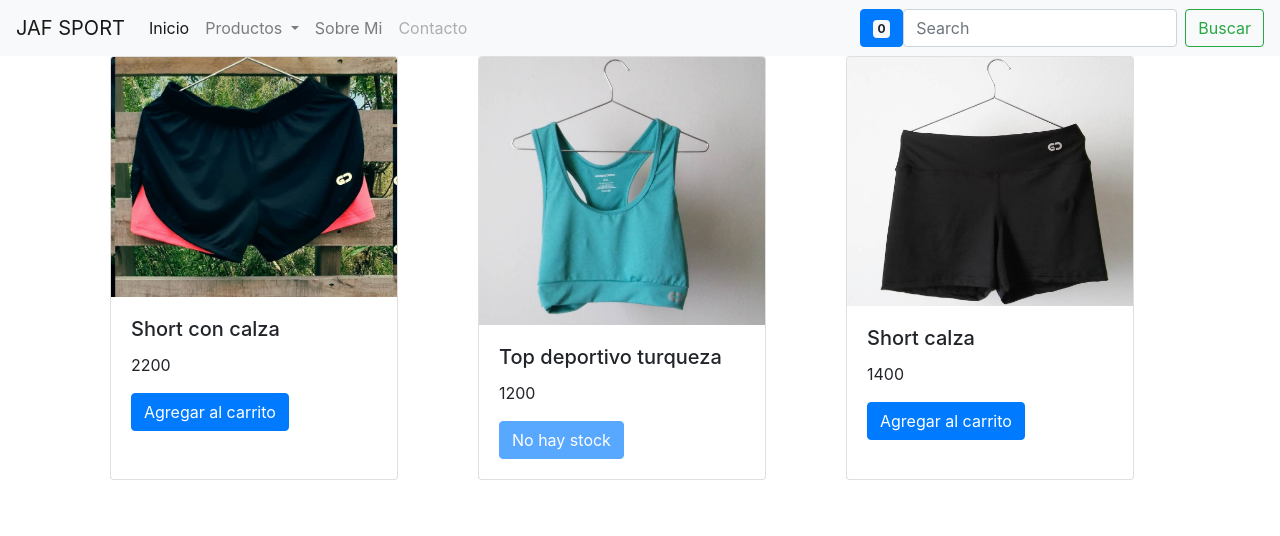
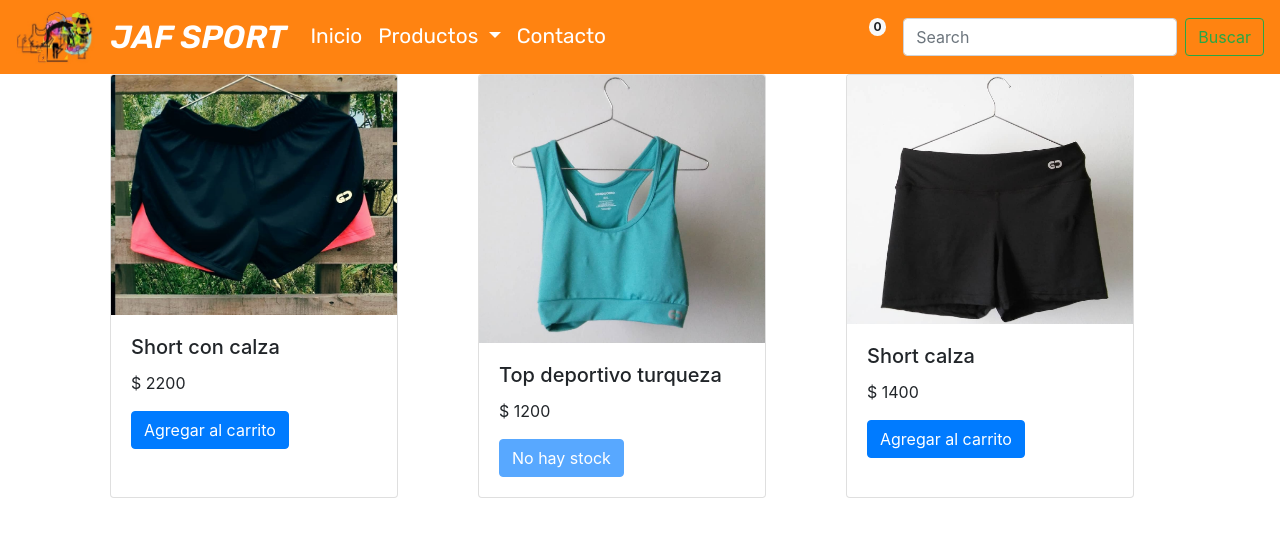
Before and after one commit to Caromponce/JAF-Sport, a plain HTML site: page index.html in a window 1280 px wide. Drawn offline with nearby package versions, Linux system fonts and the light colour scheme; files that its build step writes are made by us from their sources.

Commit message:
eventos jquery

```diff
--- a/index.html
+++ b/index.html
@@ -7,6 +7,12 @@
     <title>JAF Sport</title>
     <link rel="stylesheet" href="https://cdn.jsdelivr.net/npm/bootstrap@4.6.0/dist/css/bootstrap.min.css"
         integrity="sha384-B0vP5xmATw1+K9KRQjQERJvTumQW0nPEzvF6L/Z6nronJ3oUOFUFpCjEUQouq2+l" crossorigin="anonymous">
+    <link rel="stylesheet" href="css/fontawesome-pro/css/all.css">
+    <link rel="stylesheet" href="css/style.css">
+    <link rel="preconnect" href="https://fonts.gstatic.com">
+    <link
+        href="https://fonts.googleapis.com/css2?family=Rubik:ital,wght@0,400;0,500;0,600;1,400;1,500;1,600&display=swap"
+        rel="stylesheet">
     <script src="https://code.jquery.com/jquery-3.5.1.slim.min.js"
         integrity="sha384-DfXdz2htPH0lsSSs5nCTpuj/zy4C+OGpamoFVy38MVBnE+IbbVYUew+OrCXaRkfj" crossorigin="anonymous">
     </script>
@@ -16,8 +22,6 @@
     <script src="https://cdn.jsdelivr.net/npm/bootstrap@4.6.0/dist/js/bootstrap.min.js"
         integrity="sha384-+YQ4JLhjyBLPDQt//I+STsc9iw4uQqACwlvpslubQzn4u2UU2UFM80nGisd026JF" crossorigin="anonymous">
     </script>
-    <link rel="stylesheet" href="css/fontawesome-pro/css/all.css">
-    <link rel="stylesheet" href="css/style.css">
     <script src="bdd.js"></script>
     <script src="script.js" defer></script>
 
@@ -25,7 +29,8 @@
 
 <body>
     <header>
-        <nav class="navbar navbar-expand-lg navbar-light bg-light">
+        <nav class="navbar navbar-expand-lg">
+            <img src="res/JAFLogo - copia.jpg" alt="logo JAF">
             <a class="navbar-brand" href="#">JAF SPORT</a>
             <button class="navbar-toggler" type="button" data-toggle="collapse" data-target="#navbarSupportedContent"
                 aria-controls="navbarSupportedContent" aria-expanded="false" aria-label="Toggle navigation">
@@ -51,15 +56,12 @@
                         </div>
                     </li>
                     <li class="nav-item">
-                        <a class="nav-link" href="#">Sobre Mi</a>
-                    </li>
-                    <li class="nav-item">
                         <a class="nav-link disabled" href="#" tabindex="-1" aria-disabled="true">Contacto</a>
                     </li>
                 </ul>
                 <!-- Button trigger modal -->
-                <button type="button" class="btn btn-primary" data-toggle="modal" data-target="#carrito">
-                    <i class="fas fa-shopping-cart"></i>
+                <button type="button" class="btn shadow-none" data-toggle="modal" data-target="#carrito">
+                    <i class="fas fa-shopping-cart fa-lg"></i>
                     <span class="badge badge-light" id="badgeCarrito">0</span>
                 </button>
                 <form class="form-inline my-2 my-lg-0">
@@ -87,8 +89,11 @@
                         <span aria-hidden="true">&times;</span>
                     </button>
                 </div>
-                <div class="modal-body" id="modalCarrito">
+                <div class="modal-body">
+                    <div id="cantidadModalCarrito">
 
+                    </div>
+                    <div id="sumaModalCarrito"></div>
                 </div>
                 <div class="modal-footer">
                     <button type="button" class="btn btn-secondary" data-dismiss="modal">Cerrar</button>
--- a/script.js
+++ b/script.js
@@ -20,19 +20,25 @@ window.addEventListener('load', function () {
         productos.push(producto);
         cargarTarjetas(producto, indiceBDD);
     }
-    var containerTarjetas = document.getElementById('containerTarjetas');
-    containerTarjetas.innerHTML = tarjetaHTML;
+    // var containerTarjetas = document.getElementById('containerTarjetas');
+    // containerTarjetas.innerHTML = tarjetaHTML;
+    $("#containerTarjetas").html(tarjetaHTML); //jquery
+
+
+
+    $('.card--inicio a').on('click', function () {
+        let indiceProducto = this.id.split('_')[1];
+        sumarAlCarrito(indiceProducto);
+    })
 });
-
 
 function sumarAlCarrito(indice) {
     productos[indice].sumarPrecio();
     objetosCarritos.push(productos[indice]);
-    sessionStorage.setItem('productos', JSON.stringify(objetosCarritos))
-    let numeroBadge = document.getElementById('badgeCarrito');
-    numeroBadge.innerHTML = JSON.parse(sessionStorage.getItem('productos')).length;
-    let modalCarrito = document.getElementById('modalCarrito');
-    modalCarrito.innerHTML = `La suma de su carrito es: ${carritoPrecio}`;
+    $("#badgeCarrito").html(objetosCarritos.length); //jquery
+    let textoOld = $("#cantidadModalCarrito").html();
+    $("#cantidadModalCarrito").html(textoOld + `<p>${objetosCarritos[objetosCarritos.length - 1].nombre}</p>`); //jquery
+    $("#sumaModalCarrito").html(`La suma de su carrito es: ${carritoPrecio}`); //jquery
 }
 
 function cargarTarjetas(productoParaCargarHTML, indiceBDD) {
@@ -49,8 +55,8 @@ function cargarTarjetas(productoParaCargarHTML, indiceBDD) {
     <img src="${productoParaCargarHTML.urlImagen}" class="card-img-top" alt="...">
     <div class="card-body">
     <h5 class="card-title">${productoParaCargarHTML.nombre}</h5>
-    <p class="card-text">${productoParaCargarHTML.precio}</p>
-    <a href="#" class="btn btn-primary ${btnDeshabilitado}" onclick="sumarAlCarrito(${indiceBDD})">${disponibilidadStock}</a>
+    <p class="card-text">$ ${productoParaCargarHTML.precio}</p>
+    <a href="#" class="btn btn-primary ${btnDeshabilitado}" id="producto_${indiceBDD}">${disponibilidadStock}</a>
     </div>
     </div>
     `
--- /dev/null
+++ b/scss/header.scss
@@ -0,0 +1,44 @@
+$fontRubik: 'Rubik',
+sans-serif;
+
+nav {
+    background: #ff8311;
+}
+
+.navbar .nav-item a {
+    color: white;
+    font-family: $fontRubik;
+    font-weight: 400;
+    font-size: 1.3rem;
+
+}
+
+.navbar-brand {
+    color: white;
+    font-family: $fontRubik;
+    font-weight: 600;
+    font-style: italic;
+    font-size: 2rem;
+    padding-left: 15px;
+}
+
+.navbar-brand:hover {
+    color: black;
+}
+
+.navbar .nav-item a.dropdown-item {
+    color: black;
+}
+
+nav img {
+    width: 80px;
+}
+
+.badge {
+    border-radius: 100%;
+    left: -4px;
+}
+
+.btn .badge {
+    top: -12px;
+}
--- a/scss/style.scss
+++ b/scss/style.scss
@@ -1 +1,2 @@
 @import "inicio";
+@import "header";
```
Also changed, not shown: css/style.css, res/JAFLogo - copia.jpg (added), res/JAFLogo.jpeg (added).
